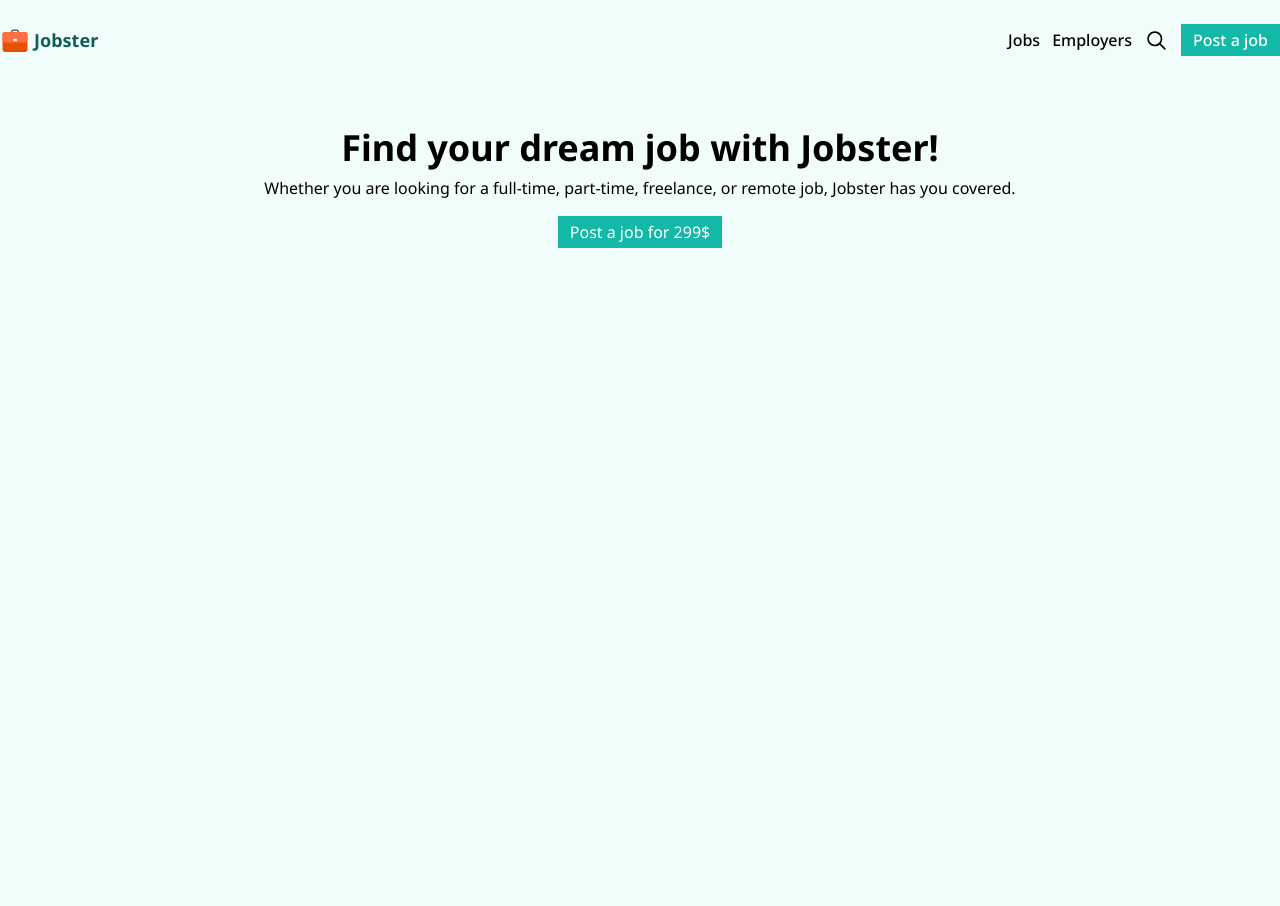
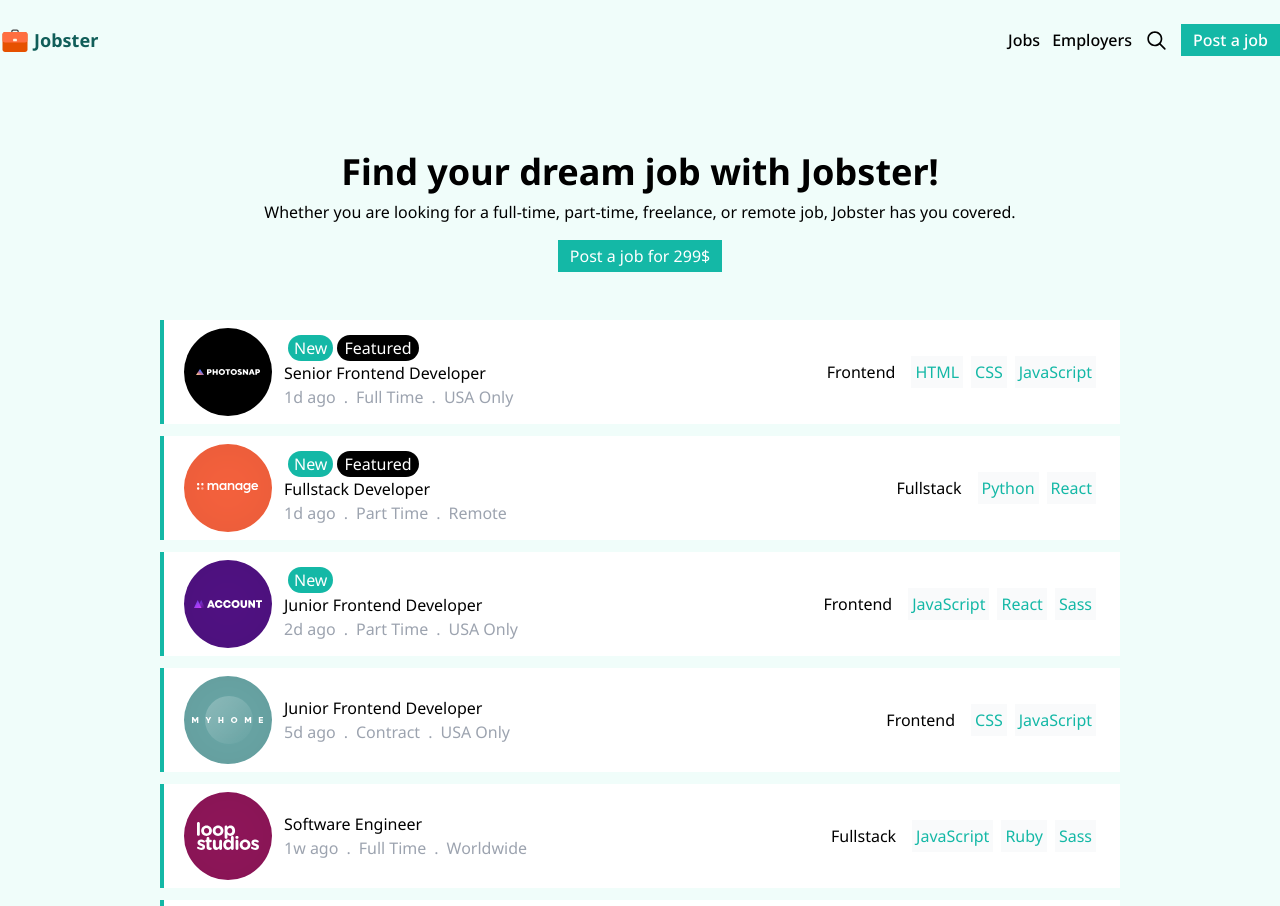
Before and after one commit to Heba-WebDev/NextJob, a React (Vite) app: page / in a window 1280 px wide. Shown: the top 906 px of the page. Before the commit the page ends 800 px from the top, so only its background shows below. Built offline with nearby package versions, Linux system fonts and the light colour scheme.

Commit message:
feat Job component and buttons components

```diff
--- a/index.html
+++ b/index.html
@@ -5,7 +5,7 @@
 
     <link rel="icon" type="image/x-icon" href="/src/assets/favicon.ico" />
     <meta name="viewport" cyontent="width=device-width, initial-scale=1.0" />
-    <title>NextJob</title>
+    <title>Jobster</title>
   </head>
   <body>
     <div id="root"></div>
--- a/src/App.jsx
+++ b/src/App.jsx
@@ -1,11 +1,13 @@
 import Navbar from './Components/Navbar';
 import Hero from './Components/Hero';
+import Jobs from './Components/Jobs';
 
 function App() {
   return (
     <>
       <Navbar />
       <Hero />
+      <Jobs />
     </>
   );
 }
--- /dev/null
+++ b/src/Components/Buttons/Featured.jsx
@@ -0,0 +1,11 @@
+/* eslint-disable react/button-has-type */
+export default function Featured() {
+  return (
+    <button
+      disabled
+      className="bg-black text-white px-[7px] py-[1px] rounded-full"
+    >
+      Featured
+    </button>
+  );
+}
--- /dev/null
+++ b/src/Components/Buttons/New.jsx
@@ -0,0 +1,11 @@
+export default function New() {
+  return (
+    // eslint-disable-next-line react/button-has-type
+    <button
+      disabled
+      className="bg-teal-500 text-white px-[6px] py-[1px] rounded-full"
+    >
+      New
+    </button>
+  );
+}
--- /dev/null
+++ b/src/Components/Buttons/Requirement.jsx
@@ -0,0 +1,9 @@
+/* eslint-disable react/prop-types */
+/* eslint-disable react/button-has-type */
+export default function Requirement({ requirement }) {
+  return (
+    <button disabled className="bg-gray-50 text-teal-500 p-1">
+      {requirement}
+    </button>
+  );
+}
--- a/src/Components/Hero.jsx
+++ b/src/Components/Hero.jsx
@@ -1,6 +1,6 @@
 export default function Hero() {
   return (
-    <section className="container mx-auto text-center py-6">
+    <section className="container mx-auto text-center py-6 mt-6">
       <h1 className="text-4xl font-bold py-2 pt-6">
         Find your dream job with Jobster!
       </h1>
--- /dev/null
+++ b/src/Components/Job.jsx
@@ -0,0 +1,59 @@
+/* eslint-disable react/prop-types */
+import Featured from './Buttons/Featured';
+import New from './Buttons/New';
+import Requirement from './Buttons/Requirement';
+
+export default function Job({
+  company,
+  logo,
+  newnew,
+  featured,
+  position,
+  role,
+  level,
+  postedAt,
+  contract,
+  location,
+  languages,
+  tools,
+}) {
+  const imageSrc = `src/assets/images/${logo}`;
+  return (
+    <section className="container mx-auto flex justify-between">
+      <div className="flex gap-3 items-center px-3">
+        <div>
+          <img src={imageSrc} alt="" />
+        </div>
+        <div>
+          <div className="flex gap-1">
+            <strong>{company}</strong>
+            {newnew && <New />}
+            {featured && <Featured />}
+          </div>
+          <div>
+            <h2>{position}</h2>
+          </div>
+          <div className="flex gap-2 text-gray-400 items-center">
+            <span>{postedAt}</span>
+            <span>.</span>
+            <span>{contract}</span>
+            <span>.</span>
+            <span>{location}</span>
+          </div>
+        </div>
+      </div>
+      <div className="flex gap-2 items-center px-4">
+        <span>{role}</span>
+        <span>{level}</span>
+        {languages &&
+          languages.map((requirement) => {
+            return <Requirement key={requirement} requirement={requirement} />;
+          })}
+        {tools &&
+          tools.map((requirement) => {
+            return <Requirement key={requirement} requirement={requirement} />;
+          })}
+      </div>
+    </section>
+  );
+}
--- a/src/Components/Jobs.jsx
+++ b/src/Components/Jobs.jsx
@@ -0,0 +1,32 @@
+// import { useEffect, useState } from 'react';
+import data from '../data.json';
+import Job from './Job';
+
+export default function Jobs() {
+  return (
+    <div className="grid gap-3 mt-6">
+      {data.map((job) => {
+        return (
+          <div
+            key={job.id}
+            className="bg-white w-3/4 mx-auto p-2 border border-4 border-l-teal-500 border-r-0 border-t-0 border-b-0"
+          >
+            <Job
+              logo={job.logo}
+              title={job.title}
+              newnew={job.new}
+              featured={job.featured}
+              position={job.position}
+              role={job.role}
+              postedAt={job.postedAt}
+              contract={job.contract}
+              location={job.location}
+              languages={job.languages}
+              tools={job.tools}
+            />
+          </div>
+        );
+      })}
+    </div>
+  );
+}
--- /dev/null
+++ b/src/Hooks/useFetch.jsx
@@ -0,0 +1,11 @@
+const BASE_API_URL = '../data.json';
+// eslint-disable-next-line import/prefer-default-export
+export const useFetch = {
+  get: async () => {
+    const path = BASE_API_URL;
+    // eslint-disable-next-line react-hooks/rules-of-hooks
+    const respond = await useFetch(path);
+    const json = await respond.json();
+    return json;
+  },
+};
--- a/src/assets/data.json
+++ b/src/data.json
@@ -2,7 +2,7 @@
   {
     "id": 1,
     "company": "Photosnap",
-    "logo": "./images/photosnap.svg",
+    "logo": "photosnap.svg",
     "new": true,
     "featured": true,
     "position": "Senior Frontend Developer",
@@ -17,7 +17,7 @@
   {
     "id": 2,
     "company": "Manage",
-    "logo": "./images/manage.svg",
+    "logo": "manage.svg",
     "new": true,
     "featured": true,
     "position": "Fullstack Developer",
@@ -32,7 +32,7 @@
   {
     "id": 3,
     "company": "Account",
-    "logo": "./images/account.svg",
+    "logo": "account.svg",
     "new": true,
     "featured": false,
     "position": "Junior Frontend Developer",
@@ -47,7 +47,7 @@
   {
     "id": 4,
     "company": "MyHome",
-    "logo": "./images/myhome.svg",
+    "logo": "myhome.svg",
     "new": false,
     "featured": false,
     "position": "Junior Frontend Developer",
@@ -62,7 +62,7 @@
   {
     "id": 5,
     "company": "Loop Studios",
-    "logo": "./images/loop-studios.svg",
+    "logo": "loop-studios.svg",
     "new": false,
     "featured": false,
     "position": "Software Engineer",
@@ -77,7 +77,7 @@
   {
     "id": 6,
     "company": "FaceIt",
-    "logo": "./images/faceit.svg",
+    "logo": "faceit.svg",
     "new": false,
     "featured": false,
     "position": "Junior Backend Developer",
@@ -92,7 +92,7 @@
   {
     "id": 7,
     "company": "Shortly",
-    "logo": "./images/shortly.svg",
+    "logo": "shortly.svg",
     "new": false,
     "featured": false,
     "position": "Junior Developer",
@@ -107,7 +107,7 @@
   {
     "id": 8,
     "company": "Insure",
-    "logo": "./images/insure.svg",
+    "logo": "insure.svg",
     "new": false,
     "featured": false,
     "position": "Junior Frontend Developer",
@@ -122,7 +122,7 @@
   {
     "id": 9,
     "company": "Eyecam Co.",
-    "logo": "./images/eyecam-co.svg",
+    "logo": "eyecam-co.svg",
     "new": false,
     "featured": false,
     "position": "Full Stack Engineer",
@@ -137,7 +137,7 @@
   {
     "id": 10,
     "company": "The Air Filter Company",
-    "logo": "./images/the-air-filter-company.svg",
+    "logo": "the-air-filter-company.svg",
     "new": false,
     "featured": false,
     "position": "Front-end Dev",
```
Also changed, not shown: 1 other file (tests, documents, lock files or other folders).
